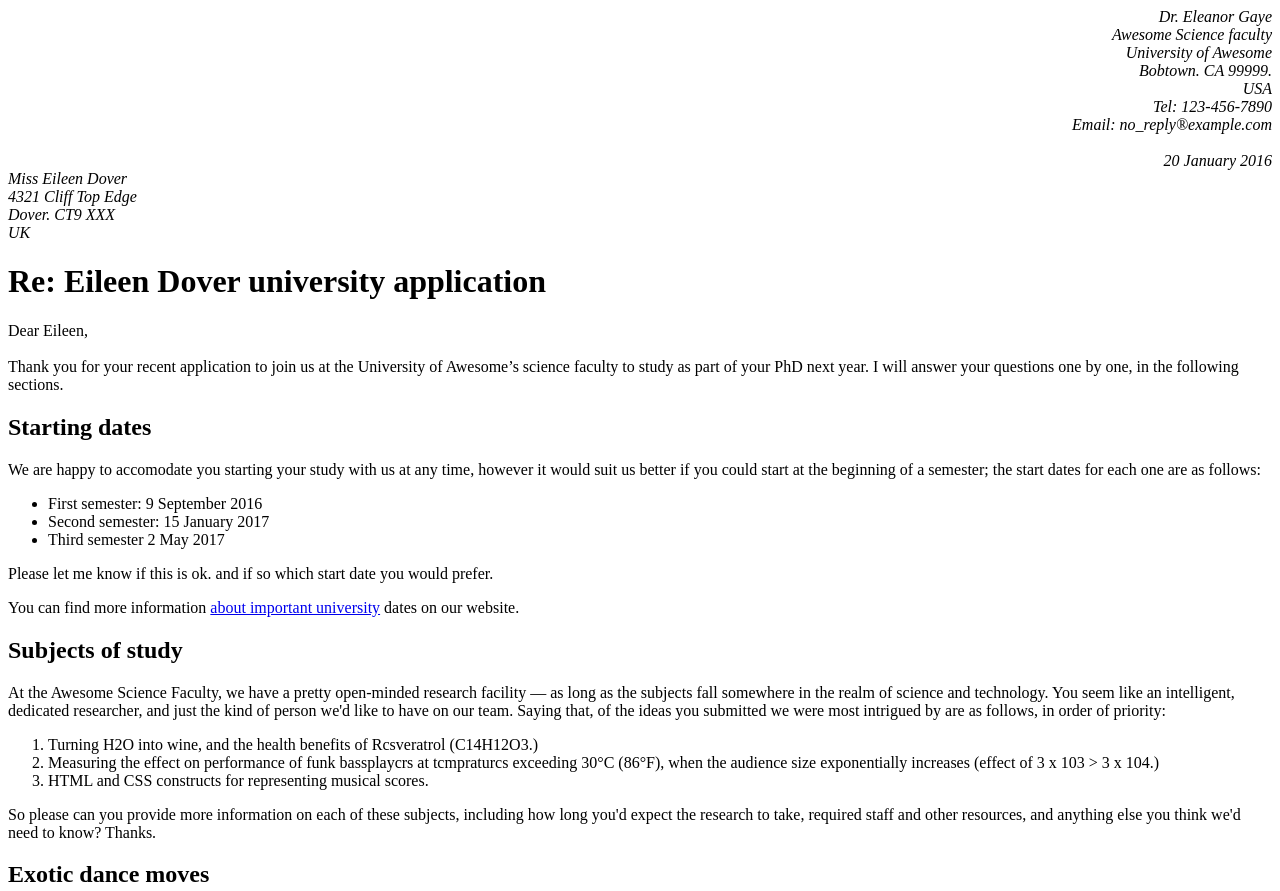
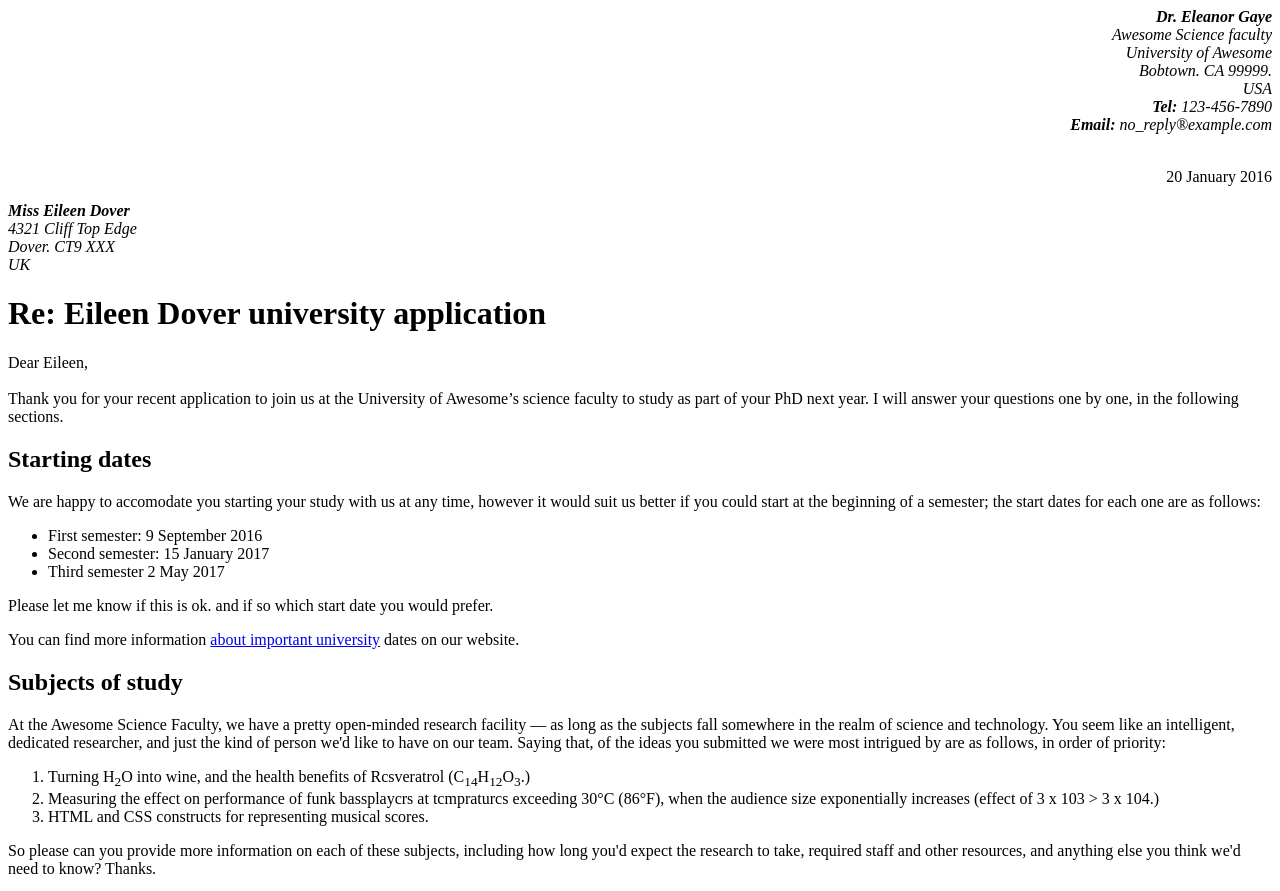
Before and after one commit to MrSetOne/Clase-1-html, a plain HTML site: page index.html in a window 1280 px wide. Shown: the top 891 px of the page. Drawn offline with Linux system fonts and the light colour scheme.

Commit message:
sub addeds

```diff
--- a/index.html
+++ b/index.html
@@ -10,11 +10,12 @@
 
 <body>
     <header style="text-align: end;">
-        <address>Dr. Eleanor Gaye <br> Awesome Science faculty <br> University of Awesome <br> Bobtown. CA 99999. <br> USA <br> Tel: 123-456-7890 <br> Email: no_reply®example.com <br><br> 20 January 2016</address>
+        <address><b>Dr. Eleanor Gaye</b><br> Awesome Science faculty <br> University of Awesome <br> Bobtown. CA 99999. <br> USA <br> <b>Tel:</b> 123-456-7890 <br><b>Email:</b> no_reply®example.com <br><br></address>
+        <p>20 January 2016</p>
     </header>
     <main>
         <div>
-            <address>Miss Eileen Dover <br> 4321 Cliff Top Edge <br> Dover. CT9 XXX <br> UK</address>
+            <address><b>Miss Eileen Dover</b><br> 4321 Cliff Top Edge <br> Dover. CT9 XXX <br> UK</address>
         </div>
         <h1>Re: Eileen Dover university application</h1>
         <p>Dear Eileen, <br><br> Thank you for your recent application to join us at the University of Awesome’s science faculty to study as part of your PhD next year. I will answer your questions one by one, in the following sections.</p>
@@ -31,7 +32,7 @@
         <p>At the Awesome Science Faculty, we have a pretty open-minded research facility — as long as the subjects fall somewhere in the realm of science and technology. You seem like an intelligent, dedicated researcher, and just the kind of person we'd
             like to have on our team. Saying that, of the ideas you submitted we were most intrigued by are as follows, in order of priority:</p>
         <ol>
-            <li>Turning H2O into wine, and the health benefits of Rcsveratrol (C14H12O3.)</li>
+            <li>Turning H<sub>2</sub>O into wine, and the health benefits of Rcsveratrol (C<sub>14</sub>H<sub>12</sub>O<sub>3</sub>.)</li>
             <li>Measuring the effect on performance of funk bassplaycrs at tcmpraturcs exceeding 30°C (86°F), when the audience size exponentially increases (effect of 3 x 103 > 3 x 104.)</li>
             <li>HTML and CSS constructs for representing musical scores.</li>
         </ol>
```
